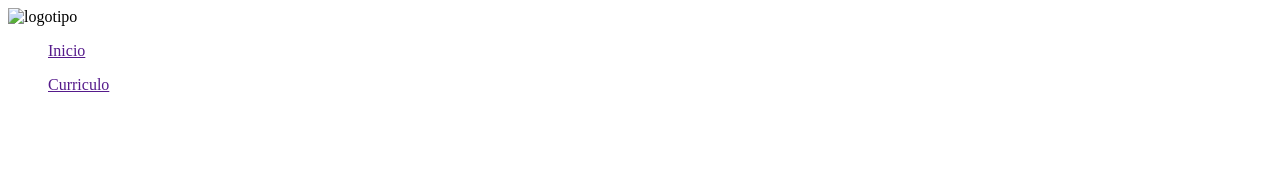
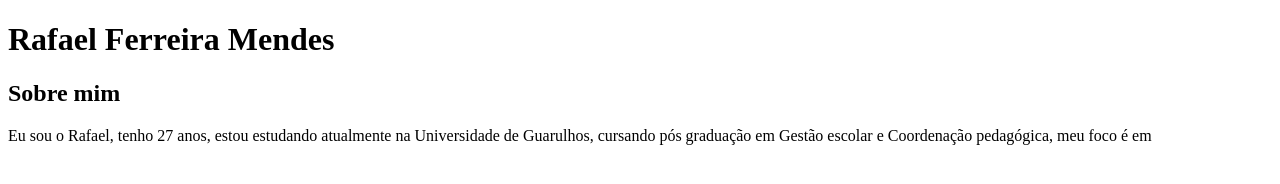
Before and after one commit to securitymastering/treinamento, a plain HTML site: page index.html in a window 1280 px wide. Drawn offline with Linux system fonts and the light colour scheme.

Commit message:
Sobre mim

```diff
--- a/index.html
+++ b/index.html
@@ -3,21 +3,17 @@
 <head>
     <meta charset="UTF-8">
     <meta name="viewport" content="width=device-width, initial-scale=1.0">
-    <title>Document</title>
+    <title>Porfolio</title>
 </head>
 <body>
     <header>
-<img src="" alt="logotipo">
-<nav>
-    <ul><a href="">Inicio</a></ul>
-    <ul><a href="">Curriculo</a></ul>
-    <ul><a href=""></a></ul>
-</nav>
+
+
     </header>
     <main>
-<div>
-
-</div>
+<h1>Rafael Ferreira Mendes</h1>
+<h2>Sobre mim</h2>
+<p>Eu sou o Rafael, tenho 27 anos, estou estudando atualmente na Universidade de Guarulhos, cursando pós graduação em Gestão escolar e Coordenação pedagógica, meu foco é em </p>
     </main>
 
     <footer>
```
